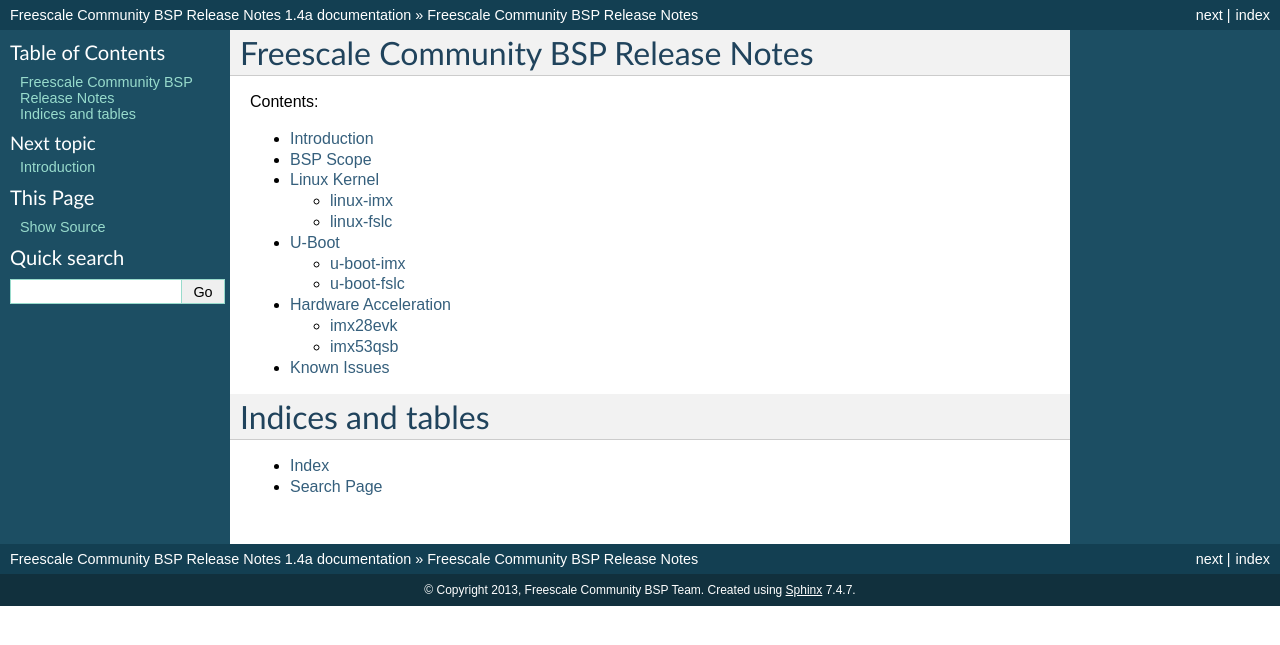
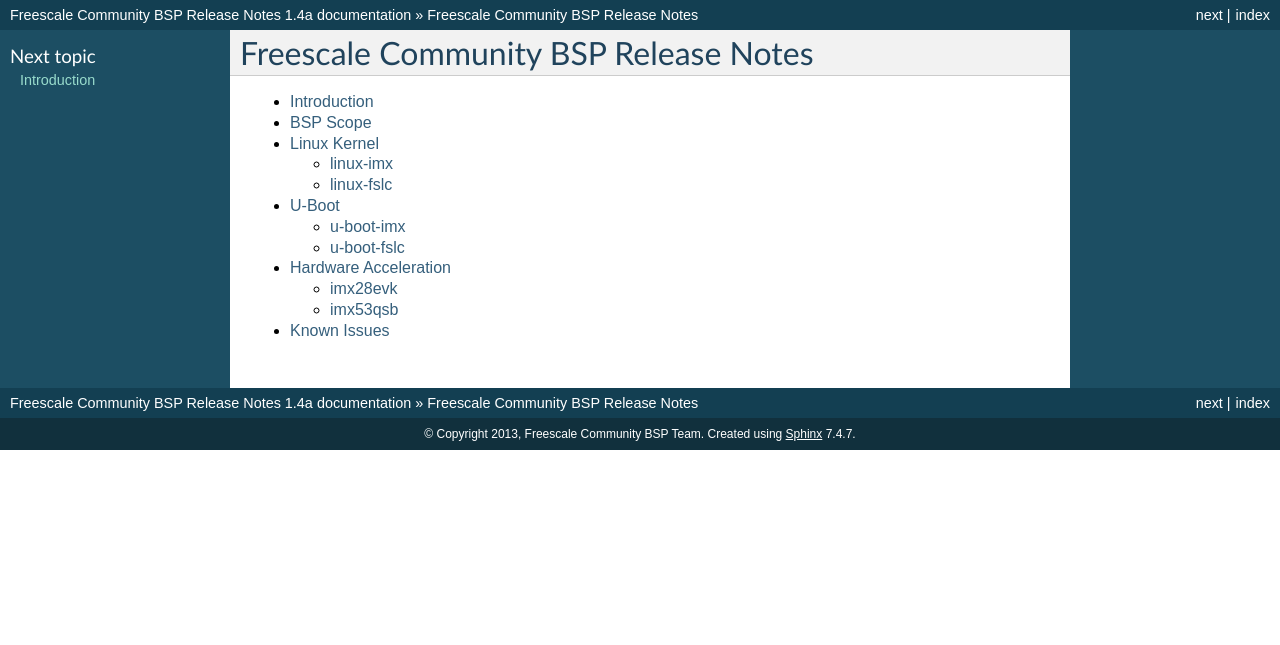
Before and after one commit to Freescale/Documentation, a Sphinx documentation site: the page built from release-notes/source/index.rst, in a window 1280 px wide. Shown: the top 645 px of the page. Built offline with Sphinx 7.4.7, drawn with Linux system fonts in a browser that asks for light colours.

Commit message:
release notes: Cleanup for first publishing
Signed-off-by: Otavio Salvador <otavio@ossystems.com.br>

```diff
--- a/release-notes/source/conf.py
+++ b/release-notes/source/conf.py
@@ -132,7 +132,9 @@
 #html_use_smartypants = True
 
 # Custom sidebar templates, maps document names to template names.
-#html_sidebars = {}
+html_sidebars = {
+    '**': ['localtoc.html', 'relations.html']
+}
 
 # Additional templates that should be rendered to pages, maps page names to
 # template names.
@@ -148,7 +150,8 @@
 #html_split_index = False
 
 # If true, links to the reST sources are added to the pages.
-#html_show_sourcelink = True
+html_show_sourcelink = False
+html_copy_source = False
 
 # If true, "Created using Sphinx" is shown in the HTML footer. Default is True.
 #html_show_sphinx = True
--- a/release-notes/source/index.rst
+++ b/release-notes/source/index.rst
@@ -17,10 +17,3 @@
    u-boot
    hw-acceleration
    known-issues
-
-
-Indices and tables
-==================
-
-* :ref:`genindex`
-* :ref:`search`
```
Also changed, not shown: other parts of release-notes/source/index.rst (+1 -1 lines).
